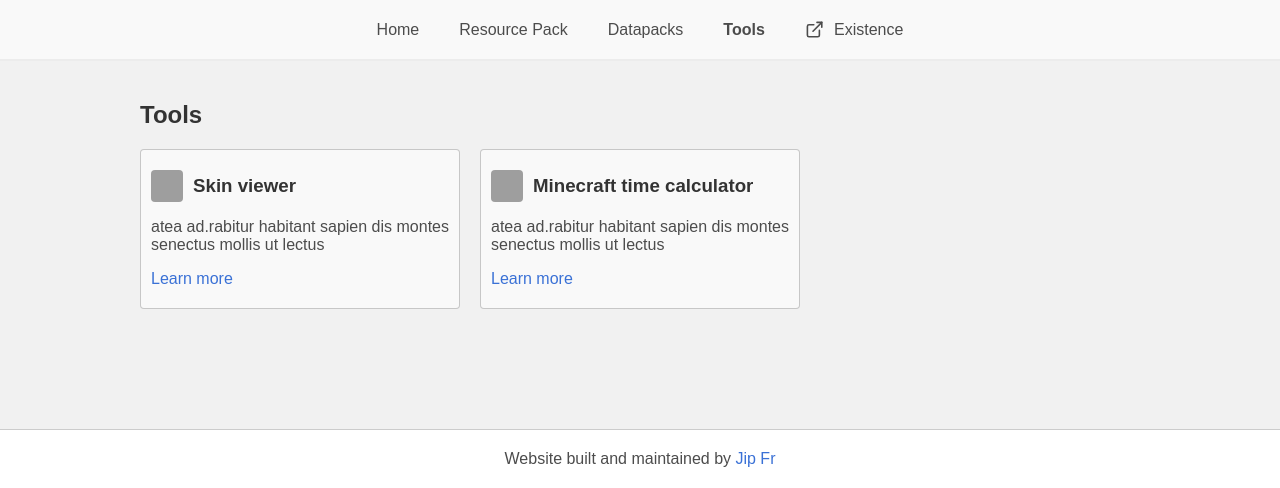
After one commit to mcpeachpies/mcpeachpies-website, a PHP site: page /tools in a window 1280 px wide. The commit adds this page. Shown: the part 380-868 px from the top of the page. Run offline with PHP 8.4, Linux system fonts and the light colour scheme; data that the repository does not hold is empty; grey boxes are pictures that could not be loaded.

Commit message:
Tweaks & tools page

```diff
--- /dev/null
+++ b/include/datapack.php
@@ -0,0 +1,6 @@
+<div class="section">
+	<h2 class="title">Datapacks</h2>
+	<div class="cards datapacks">
+
+	</div>
+</div>
--- /dev/null
+++ b/include/tools.php
@@ -0,0 +1,23 @@
+<div class="section">
+	<h2 class="title">Tools</h2>
+	<div class="cards tools">
+		<div class="card">
+			<div class="card-top">
+				<h3 class="title"><img class="pack-icon" src="/tools/skin-viewer/assets/head.php/?s=200&u=mcpeachpies" onerror="this.remove();"><span class="title-text">Skin viewer</span></h3>
+				<p class="description">atea ad.rabitur habitant sapien dis montes senectus mollis ut lectus</p>
+			</div>
+			<div class="card-bottom">
+				<a class="read-more" href="/tools/skin-viewer/">Learn more</a>
+			</div>
+		</div>
+		<div class="card">
+			<div class="card-top">
+				<h3 class="title"><img class="pack-icon" src="https://raw.githubusercontent.com/mcpeachpies/mcpeachpies-resource-pack/master/%C2%A79mcpeachpies%20%C2%A7f1.16/assets/minecraft/textures/environment/sun.png" onerror="this.remove();"><span class="title-text">Minecraft time calculator</span></h3>
+				<p class="description">atea ad.rabitur habitant sapien dis montes senectus mollis ut lectus</p>
+			</div>
+			<div class="card-bottom">
+				<a class="read-more" href="/tools/minecraft-time/">Learn more</a>
+			</div>
+		</div>
+	</div>
+</div>
--- a/start.php
+++ b/start.php
@@ -16,6 +16,7 @@
 					<a href="/" class="home-link">Home</a>
 					<a href="/resource-pack" class="resource-pack-link">Resource Pack</a>
 					<a href="/datapacks" class="datapacks-link">Datapacks</a>
+					<a href="/tools" class="tools-link">Tools</a>
 					<a href="https://existencesmp.com/" target="_blank"><svg xmlns="http://www.w3.org/2000/svg" width="24" height="24" viewBox="0 0 24 24" fill="none" stroke="currentColor" stroke-width="2" stroke-linecap="round" stroke-linejoin="round" class="feather feather-external-link"><path d="M18 13v6a2 2 0 0 1-2 2H5a2 2 0 0 1-2-2V8a2 2 0 0 1 2-2h6"></path><polyline points="15 3 21 3 21 9"></polyline><line x1="10" y1="14" x2="21" y2="3"></line></svg>Existence</a>
 				</nav>
 			</header>
--- /dev/null
+++ b/tools/index.php
@@ -0,0 +1,14 @@
+<?php include("../start.php") ?>
+
+<script>document.querySelector(".tools-link").classList.add("current")</script>
+
+<!-- MAIN PAGE -->
+<div class="wrapper">
+	<div class="content extra-wide">
+		<div class="content-core">
+			<?php include("../include/tools.php") ?>
+		</div>
+	</div>
+</div>
+
+<?php include("../end.php") ?>
```
Also changed, not shown: datapacks/index.php (+1 -7 lines), index.php (+2 -29 lines).
